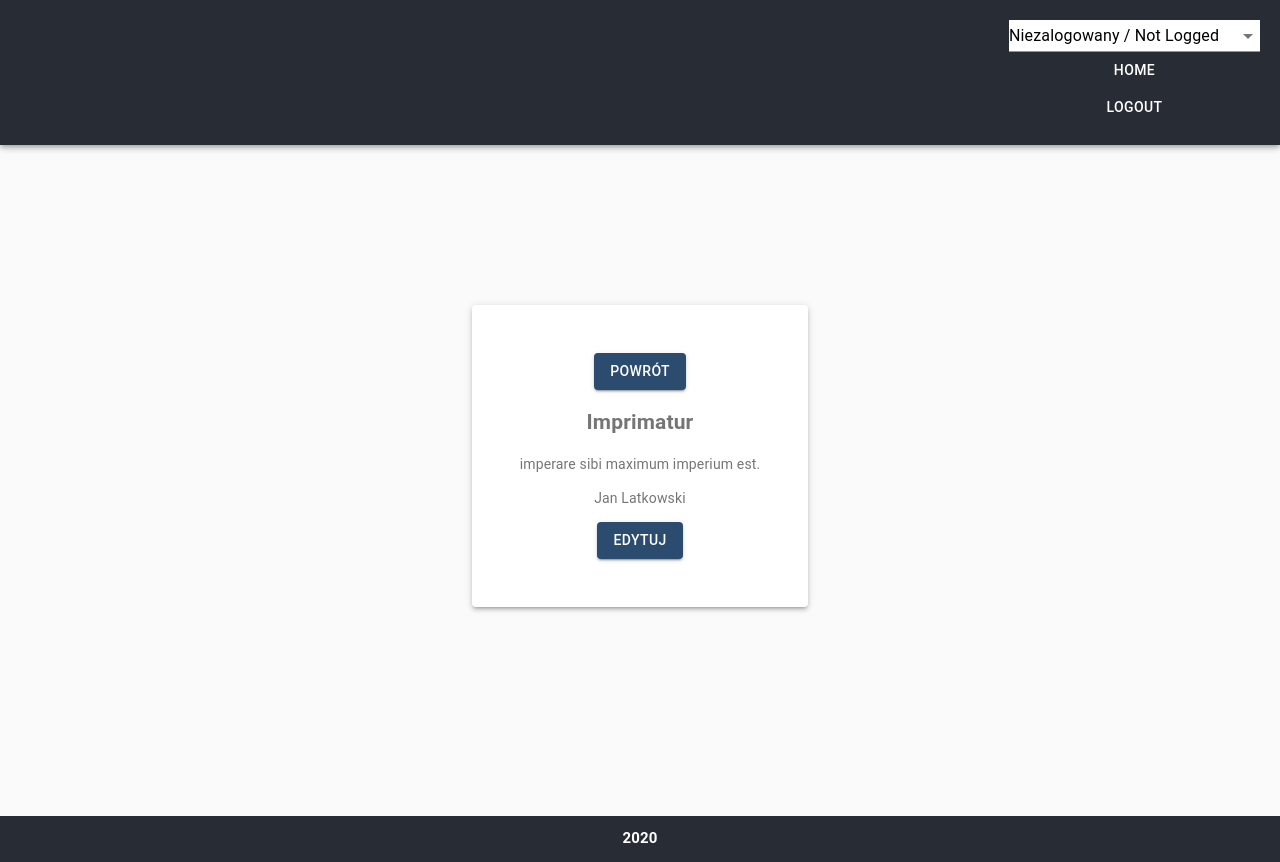
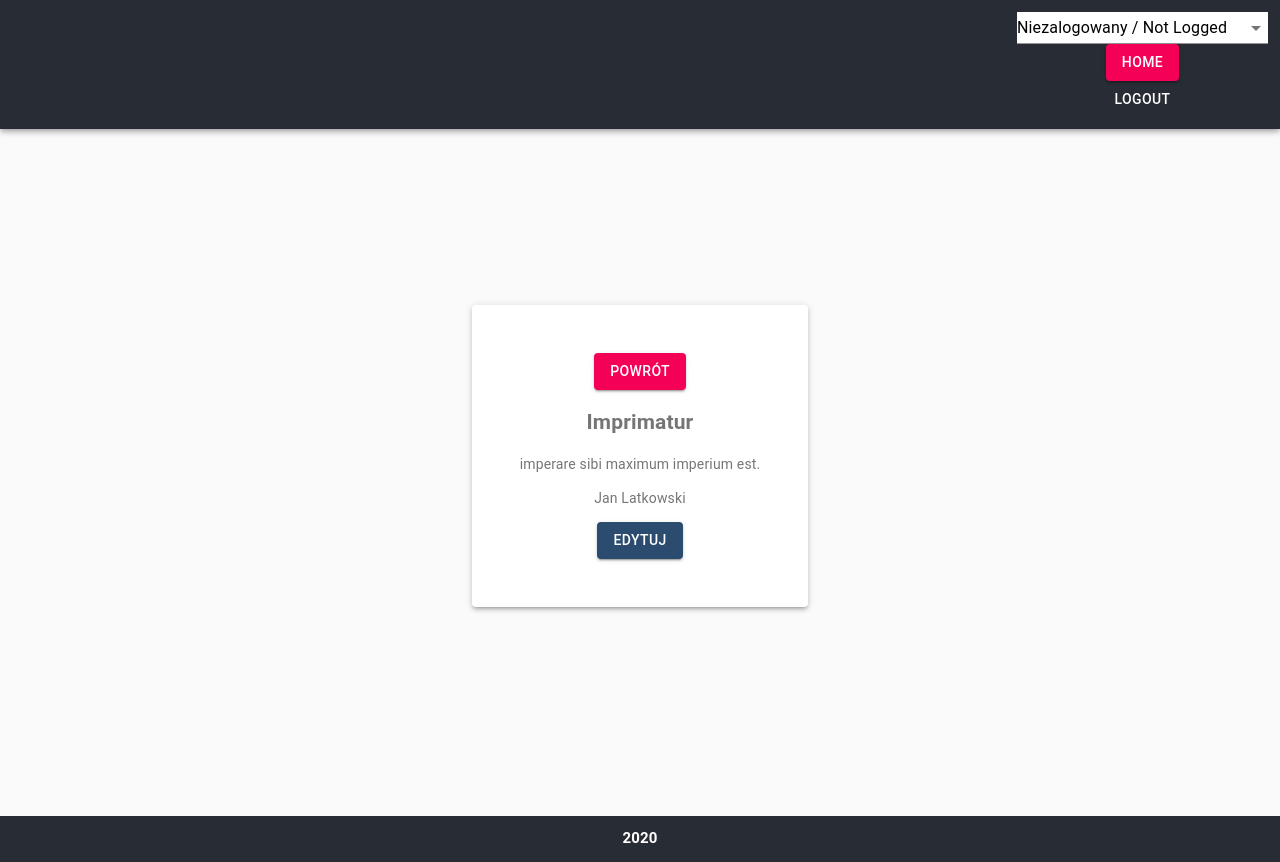
Before and after one commit to lukas1474/bulletin_board, a React (Create React App) app: page /post/1 in a window 1280 px wide. Built offline with nearby package versions, Linux system fonts and the light colour scheme.

Commit message:
make it better

```diff
--- a/src/components/layout/PageNav/PageNav.js
+++ b/src/components/layout/PageNav/PageNav.js
@@ -9,16 +9,16 @@ import clsx from 'clsx';
 import styles from './PageNav.module.scss';
 
 import Button from '@material-ui/core/Button';
-import { makeStyles } from '@material-ui/core/styles';
+// import { makeStyles } from '@material-ui/core/styles';
 import FormControl from '@material-ui/core/FormControl';
 import Select from '@material-ui/core/Select';
 
-const useStyles = makeStyles((theme) => ({
-  formControl: {
-    margin: theme.spacing(1),
-    minWidth: 120,
-  },
-}));
+// const useStyles = makeStyles((theme) => ({
+//   formControl: {
+//     margin: theme.spacing(1),
+//     minWidth: 120,
+//   },
+// }));
 
 // changeUser = (payload) => {
 //   console.log('user', payload);
@@ -26,35 +26,44 @@ const useStyles = makeStyles((theme) => ({
 
 //   sendStatus({id: payload.id, name: payload.name, role: payload.role, active: payload.active});
 // };
+class Component extends React.Component {
 
-const Component = ({ className, changeUserDispatch, users, loggedUser }) => {
+  changeUser(payload) {
+    console.log(payload);
+    const { sendStatus } =this.props;
 
+    sendStatus({id: payload.id, name: payload.name, role: payload.role, active: payload.active});
+  }
 
+  render() {
 
-  const classes = useStyles();
+    const { className, users, children, loggedUser } = this.props;
 
     return (
       <div className={clsx(className, styles.component)}>
-      <FormControl className={classes.formControl}>
-        <Select native defaultValue="" onChange={changeUserDispatch} id="grouped-native-select" className={styles.option}>
+        <FormControl className={styles.formControl}>
+          <Select native defaultValue="" onChange={(payload) => this.changeUser(payload)} id="grouped-native-select" className={styles.option}>
             <optgroup label="Użytkownicy" >
               {users && users.map(user => (
-              <option key={user.id} value={user.active} >
+                <option key={user.id} role={user.role} name={user.name} id={user.id} active={user.active.toString()} >
                   {user.name} / {user.role}
                 </option>
               ))}
             </optgroup>
           </Select>
           <nav>
-          <Button className={styles.link} component={NavLink} exact to={`/`} activeClassName='active'>Home</Button>
+            <Button className={styles.link} variant="contained" color="secondary" href="/" activeClassName='active'>Home</Button>
           </nav>
-        {loggedUser ? <Button className={styles.link} component={NavLink} exact to={`/`} activeClassName='active'>Logout</Button> : <Button className={styles.link} component={NavLink} exact to={`/`} activeClassName='active' >Login</Button> }
+          {loggedUser ? <Button className={styles.link} component={NavLink} exact to={`/`} activeClassName='active'>Logout</Button> : <Button className={styles.link} component={NavLink} exact to={`/`} activeClassName='active' >Login</Button>}
         </FormControl>
+        {children}
       </div>
     );
-};
+  }
+}
 
 Component.propTypes = {
+  children: PropTypes.node,
   className: PropTypes.string,
   changeUserDispatch: PropTypes.func,
   users: PropTypes.array,
--- a/src/components/views/Post/Post.js
+++ b/src/components/views/Post/Post.js
@@ -32,7 +32,7 @@ const Component = ({ className, post }) => {
     <div className={clsx(className, styles.root)}>
       <Container maxWidth='lg' className={styles.container}>
         <Paper Paper className={classes.paper} elevation={3}>
-          <Button variant="contained" color="primary" href="/">
+          <Button variant="contained" color="secondary" href="/">
             Powrót
           </Button>
           <h2>{post.title}</h2>
--- a/src/redux/userRedux.js
+++ b/src/redux/userRedux.js
@@ -1,6 +1,7 @@
 /* selectors */
 export const getAll = ({users}) => users.data;
 export const getActive = ({users}) => users.activeUser;
+export const getRole = ({users}) => users.active;
 
 /* action name creator */
 const reducerName = 'users';
```
Lines whose indentation alone changed are shown as unchanged.
